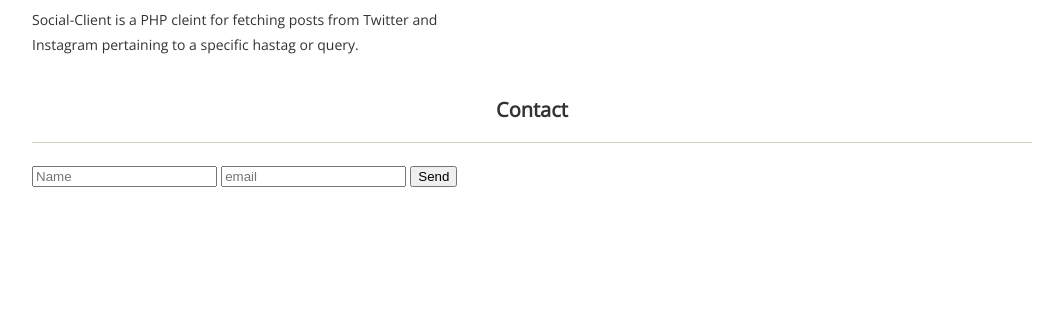
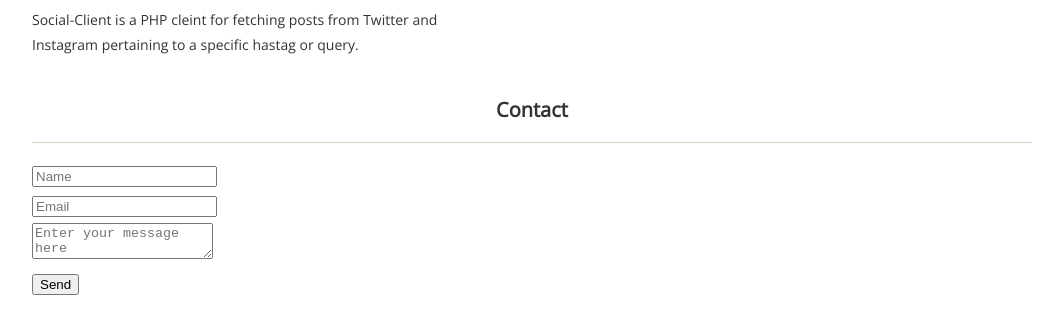
Before and after one commit to philipsawyer/philipsawyer.github.io, a plain HTML site: page index.html in a window 1280 px wide. Shown: the part 1853-2174 px from the top of the page, without its empty margins (108-1171 px from the left). Before the commit the page ends 2066 px from the top, so only its background shows below. Drawn offline with nearby package versions, Linux system fonts and the light colour scheme; a web font is replaced by a local one.

Commit message:
contact update
added each element of the form to a p tag
added a textarea for the inquiry

```diff
--- a/index.html
+++ b/index.html
@@ -111,10 +111,21 @@
 			</h2>
 			<!-- <p>If you would like to get in touch with me about working on a project for you, give me a call at 404-895-1819 or email me at <a href="mailto:philiphsawyer@gmail.com?subject=Hello Philip">philiphsawyer@gmail.com</a> </p> -->
 
-			<form action="//formspree.io/philiphsawyer@gmail.com" method="POST">
-    			<input type="text" name="name" placeholder="Name">
-    			<input type="email" name="_replyto" placeholder="email">
-    			<input type="submit" value="Send">
+			<form class="contact_form" action="//formspree.io/philiphsawyer@gmail.com" method="POST">
+    			<p class="name">
+    				<!--<label for:"name">Name</label> -->
+    				<input type="text" name="name" placeholder="Name" id="name">
+    			</p>
+    			<p class="email">
+    				<!-- <label for:"email">Email</label> -->
+    				<input type="email" name="_replyto" placeholder="Email" id="email">
+    			</p>
+    			<p class="text">
+    				<textarea name="text" placeholder="Enter your message here"></textarea>
+    			</p>
+    			<p class="submit_button">
+    				<input type="submit" value="Send">
+    			</p>
     			<input type="hidden" name="_next" value="http://www.philiphsawyer.com" />
 			</form>
 		</div>
```
